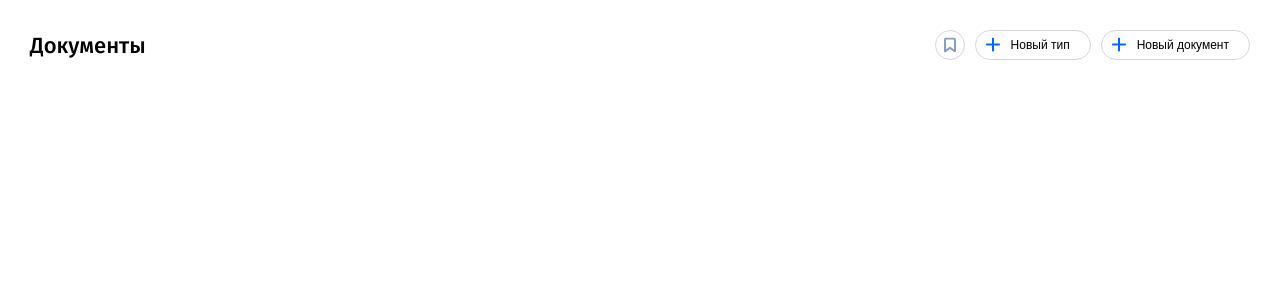
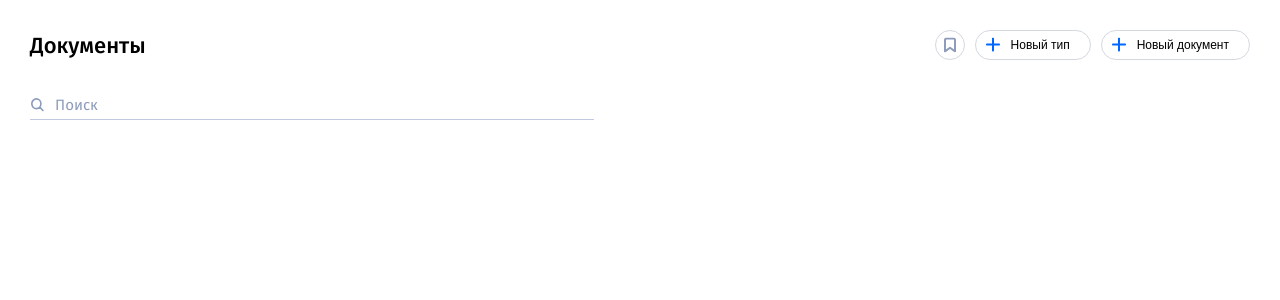
Before and after one commit to ADereglazov/vue-documents-list-draggable, a Vue app: page / in a window 1280 px wide. Shown: the top 300 px of the page. Built offline with nearby package versions, Linux system fonts and the light colour scheme.

Commit message:
create SearchInput component

```diff
--- a/src/App.vue
+++ b/src/App.vue
@@ -1,7 +1,19 @@
 <template>
-  <DocumentsTools />
+  <DocumentsTools class="app-documents-tools" />
+  <SearchInput class="app-search-input" />
 </template>
 
 <script setup>
 import DocumentsTools from "@/components/DocumentsTools.vue";
+import SearchInput from "@/components/SearchInput.vue";
 </script>
+
+<style scoped>
+.app-documents-tools {
+  margin-bottom: 30px;
+}
+
+.app-search-input {
+  margin-bottom: 35px;
+}
+</style>
--- a/src/assets/main.css
+++ b/src/assets/main.css
@@ -20,11 +20,6 @@ body {
   background-color: white;
 }
 
-img {
-  max-width: 100%;
-  height: auto;
-}
-
 .visually-hidden {
   position: absolute;
   width: 1px;
--- a/src/components/SearchInput.vue
+++ b/src/components/SearchInput.vue
@@ -1,11 +1,110 @@
 <template>
-  <input type="text" placeholder="Поиск" />
+  <label class="search-input">
+    <input
+      ref="inputField"
+      v-model="searchString"
+      class="search-input__input"
+      type="text"
+      placeholder="Поиск"
+    />
+    <button
+      v-show="searchString.length > 0"
+      class="search-input__button"
+      type="button"
+      @click="onClickClear"
+    >
+      <ClearIcon />
+    </button>
+  </label>
 </template>
 
 <script>
+import ClearIcon from "@/assets/icons/clear.svg";
+import { ref } from "vue";
+
 export default {
   name: "SearchInput",
+  components: { ClearIcon },
+  setup() {
+    const inputField = ref(null);
+    const searchString = ref("");
+
+    function onClickClear() {
+      searchString.value = "";
+      inputField.value.focus();
+    }
+
+    return {
+      inputField,
+      searchString,
+      onClickClear,
+    };
+  },
 };
 </script>
 
-<style scoped></style>
+<style scoped lang="less">
+.search-input {
+  position: relative;
+  display: inline-block;
+
+  &::before {
+    content: "";
+    position: absolute;
+    top: 50%;
+    left: 0;
+    transform: translateY(-50%);
+    display: block;
+    width: 14px;
+    height: 14px;
+    background: url("@/assets/icons/search.svg") no-repeat center center;
+    background-size: contain;
+  }
+
+  &__input {
+    width: 564px;
+    height: 30px;
+    padding-right: 15px;
+    padding-left: 25px;
+    border-top: none;
+    border-right: none;
+    border-bottom: 1px solid #bfc9e0;
+    border-left: none;
+    font-family: inherit;
+    font-size: 15px;
+    font-weight: 400;
+    line-height: normal;
+    color: #000000;
+    outline: none;
+
+    &:focus {
+      border-bottom-color: #0066ff;
+    }
+
+    &::placeholder {
+      font-size: 15px;
+      line-height: normal;
+      color: #8e9cbb;
+    }
+  }
+
+  &__button {
+    position: absolute;
+    top: 50%;
+    right: 0;
+    transform: translateY(-50%);
+    padding: 0;
+    border: none;
+    background: none;
+    cursor: pointer;
+
+    &:active {
+      opacity: 0.5;
+    }
+
+    svg {
+      display: block;
+    }
+  }
+}
+</style>
```
